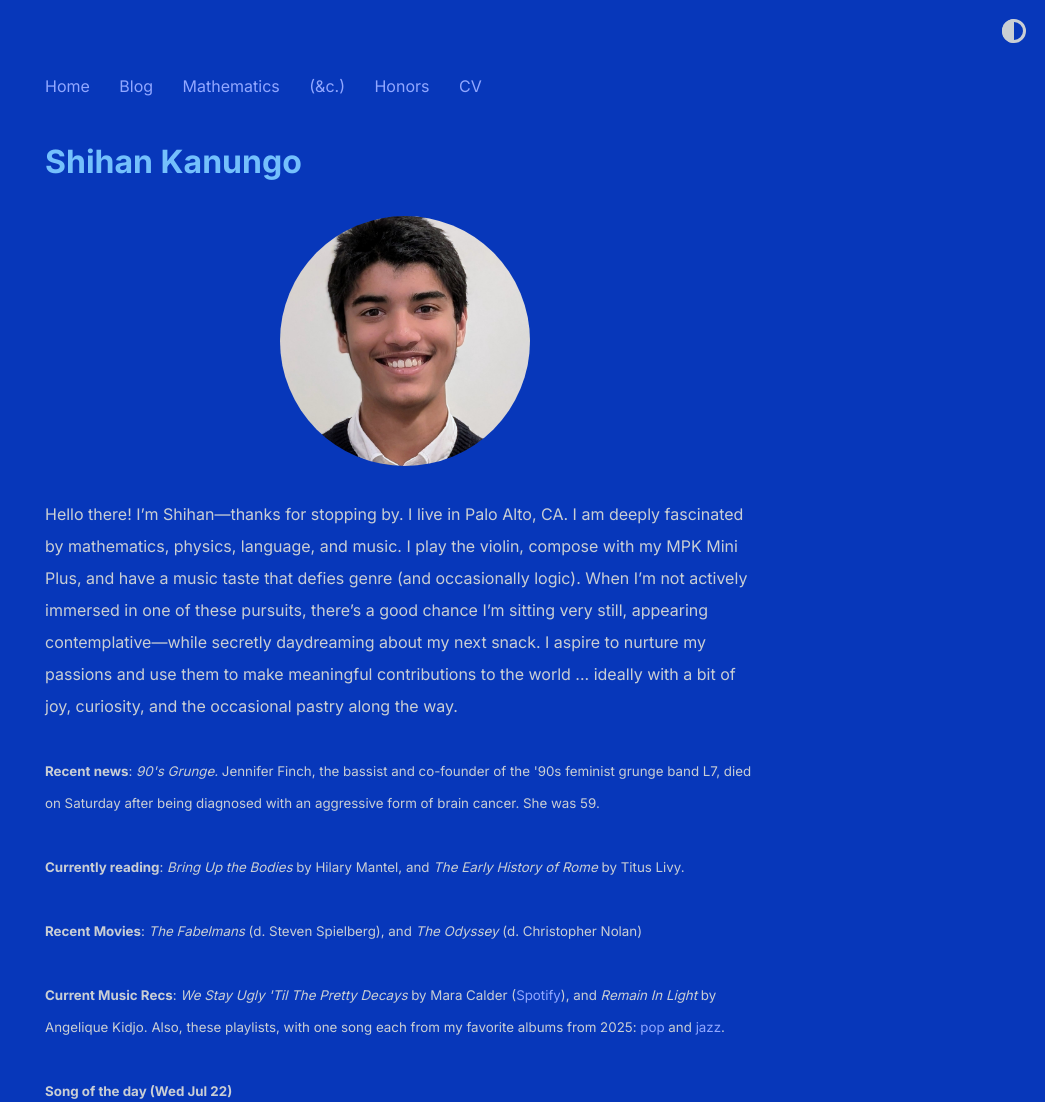
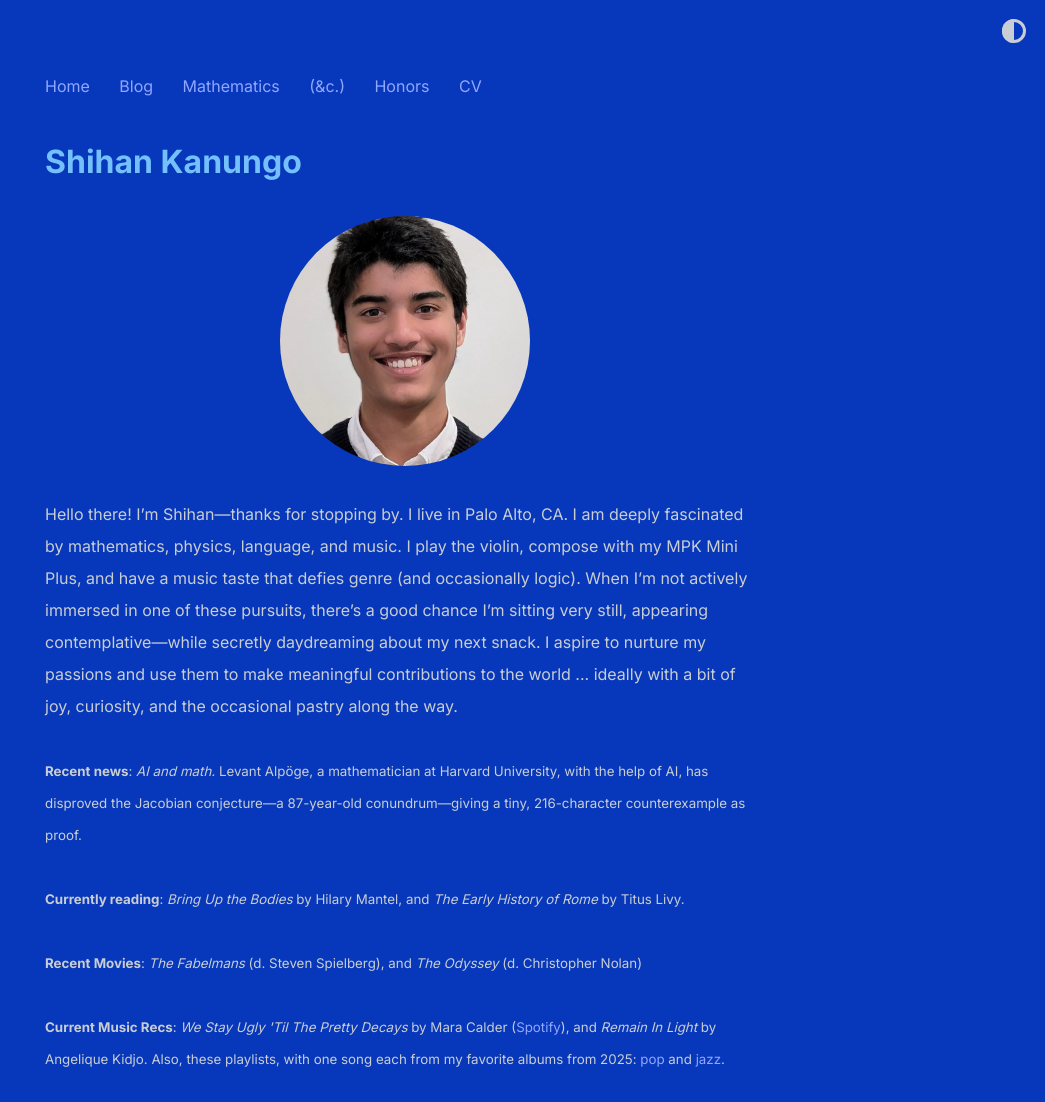
Before and after one commit to shihankanungo/shihankanungo.github.io, a Jekyll site: the page built from index.md, in a window 1280 px wide, cut to the strip 0-1102 px from the top of the page. Shown: the whole strip, without its empty margins (235-1280 px from the left). Built offline with Jekyll 4.4.1, drawn with Linux system fonts in a browser that asks for light colours.

Commit message:
Update _config.yml

```diff
--- a/_config.yml
+++ b/_config.yml
@@ -6,7 +6,7 @@ description: > # description of the site (multiple lines allowed)
   Hello there! I’m Shihan&mdash;thanks for stopping by. I live in Palo Alto, CA. I am deeply fascinated by mathematics, physics, language, and music. I play the violin, compose with my MPK Mini Plus, and have a music taste that defies genre (and occasionally logic). When I’m not actively immersed in one of these pursuits, there’s a good chance I’m sitting very still, appearing contemplative&mdash;while secretly daydreaming about my next snack. I aspire to nurture my passions and use them to make meaningful contributions to the world ... ideally with a bit of joy, curiosity, and the occasional pastry along the way.
           <br /><br />
 
-          <small><b>Recent news</b>: <i>90's Grunge.</i> Jennifer Finch, the bassist and co-founder of the '90s feminist grunge band L7, died on Saturday after being diagnosed with an aggressive form of brain cancer. She was 59.</small>
+          <small><b>Recent news</b>: <i>AI and math.</i> Levant Alpöge, a mathematician at Harvard University, with the help of AI, has disproved the Jacobian conjecture&mdash;a 87-year-old conundrum&mdash;giving a tiny, 216-character counterexample as proof.</small>
           <br /><br />
           <small><b>Currently reading</b>: <i>Bring Up the Bodies</i> by Hilary Mantel, and <i>The Early History of Rome</i> by Titus Livy.</small>
           <br /><br />
```
